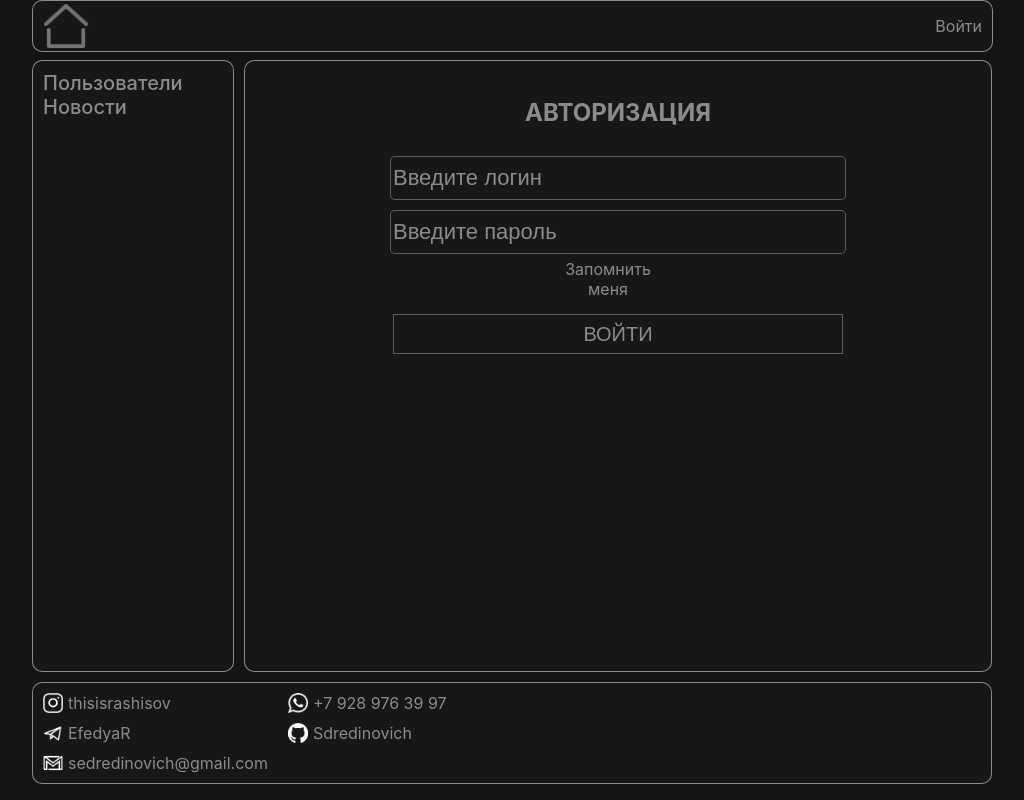
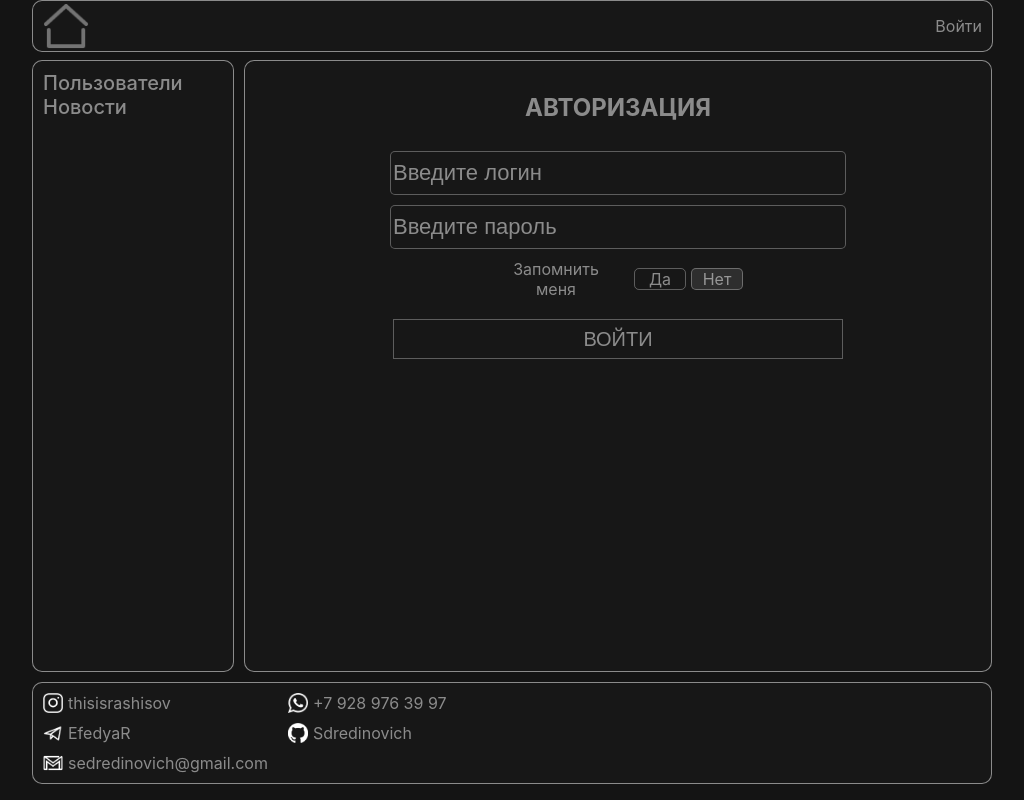
Before and after one commit to Sdredinovich/social-network, a React (Create React App) app: page /login in a window 1280 px wide. Shown: the whole page, without its empty margins (128-1152 px from the left). Built offline with nearby package versions, Linux system fonts and the light colour scheme; no server answers.

Commit message:
social v1.6

```diff
--- a/src/components/LargePhoto/LargePhoto.module.css
+++ b/src/components/LargePhoto/LargePhoto.module.css
@@ -12,7 +12,7 @@
   background-color: var(--bg-color);
   color: var(--text-color);
   border: var(--border05);
-  height: 600px;
+  height: 650px;
 }
 .avaOpenDiv {
   z-index: 1;
@@ -51,3 +51,28 @@
   filter: drop-shadow(0px 1px 7px rgba(255, 255, 255, 1));
 
 }
+
+
+@media screen and (max-width: 960px) {
+  .avaOpenDiv2{
+    width: 550px;
+    position: relative;
+
+  }
+  .avaOpenImg {
+    width: 95%;
+  }
+}
+@media screen and (max-width: 600px) {
+  .avaOpenDiv2{
+    width: 99%;
+    height: auto;
+    position: relative;
+
+  }
+  .avaOpenImg {
+    padding-top: 10px;
+    width: 96%;
+    border-radius: 5px;
+  }
+}
--- a/src/components/Login/Login.jsx
+++ b/src/components/Login/Login.jsx
@@ -130,8 +130,13 @@ const Login = (props) => {
               value={value.rememberMe}
               onBlur={(e) => blurHandler(e)}
               name="rememberMe"
+              id="rememberMe"
               className={`${s.inp} ${s.checkbox }`}
             />
+            <div className={s.checkboxToggle}>
+<label for='rememberMe' className={`${s.checkboxP} ${value.rememberMe&&s.active}`}>Да</label>
+<label for='rememberMe' className={`${s.checkboxP} ${!value.rememberMe&&s.active}`}>Нет</label>
+</div>
 </div>
 
 
--- a/src/components/Login/Login.module.css
+++ b/src/components/Login/Login.module.css
@@ -85,17 +85,36 @@ border-radius: 5px;
 }
 .checkbox{
   width: 20px;
+  display: none;
 }
 .rememberMeDiv{
   margin: 0 auto;
-  width: 150px;
+  width: 250px;
   display: flex;
   flex-direction: row;
   justify-content: center;
   align-items: center;
+  grid-gap: 15px;
+padding: 10px;
 
 }
 
+.checkboxToggle{
+  display: flex;
+  flex-direction: row;
+  grid-gap: 5px;
+}
+.checkboxP{
+  margin: 0;
+  width: 50px;
+  text-align: center;
+  border: var(--border03);
+  border-radius: 5px;
+cursor: pointer;
+}
+.active{
+  background-color: var(--hover-color);
+}
 
 @media screen and (max-width: 600px) {
   .loginDiv {
```
